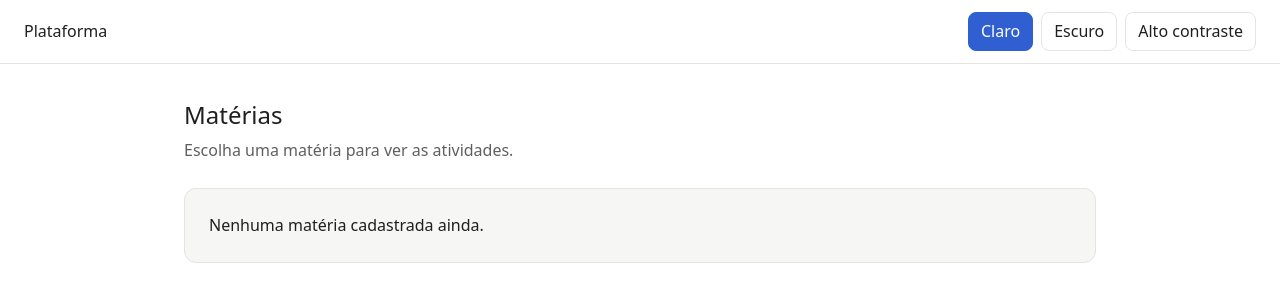
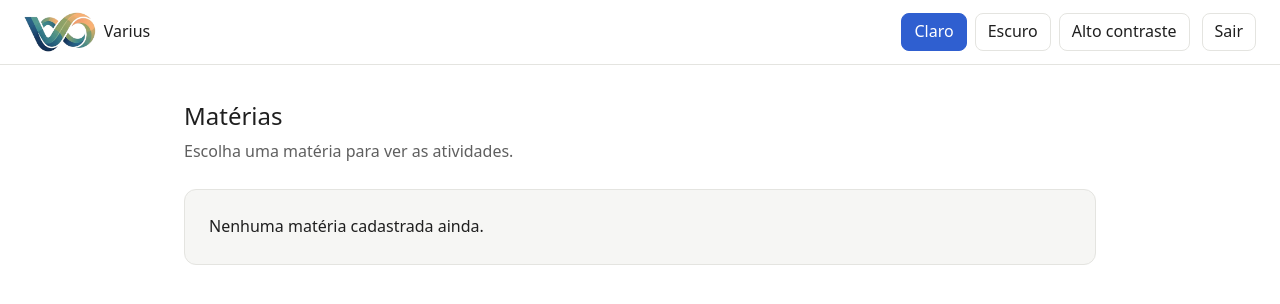
Before and after one commit to AlvesIsaqueP/plataforma-neurodivergentes, a Django app: page / in a window 1280 px wide. Shown: the top 304 px of the page. Run offline with Django 5.2, Linux system fonts and the light colour scheme; the visitor is signed in with stand-in values (Sample User, id 1); data that the repository does not hold is empty.

Commit message:
alterado logo e botão de sair do usuário

```diff
--- a/core/settings.py
+++ b/core/settings.py
@@ -139,3 +139,4 @@ MAILERS = {
 }
 LOGIN_URL = 'login'
 LOGIN_REDIRECT_URL = 'home'
+LOGOUT_REDIRECT_URL = 'login'
--- a/core/urls.py
+++ b/core/urls.py
@@ -25,6 +25,7 @@ urlpatterns = [
     path('api/', include('usuarios.urls')),
     path('api/', include('atividades.urls')),
     path('login/', auth_views.LoginView.as_view(template_name='usuarios/login.html'), name='login'),
+    path('sair/', auth_views.LogoutView.as_view(), name='logout'),
     path('', atividades_views.home, name='home'),
     path('materias/<int:pk>/', atividades_views.materia_detalhe, name='materia'),
 ]
--- a/static/css/estilo.css
+++ b/static/css/estilo.css
@@ -243,3 +243,59 @@ a.cartao-materia:hover {
     clip: rect(0, 0, 0, 0);
     white-space: nowrap;
 }
+
+.marca {
+    display: flex;
+    align-items: center;
+    gap: 0.5rem;
+}
+
+.logo {
+    height: 40px;
+    width: auto;
+}
+
+.logo-login {
+    display: block;
+    width: min(240px, 100%);
+    height: auto;
+    margin: 0 auto 1.25rem;
+}
+
+:root[data-tema="escuro"] .logo,
+:root[data-tema="escuro"] .logo-login,
+:root[data-tema="contraste"] .logo,
+:root[data-tema="contraste"] .logo-login {
+    background: #ffffff;
+    border-radius: 10px;
+    padding: 6px 10px;
+}
+
+:root[data-tema="escuro"] .logo-login,
+:root[data-tema="contraste"] .logo-login {
+    padding: 12px 16px;
+}
+
+.acoes {
+    display: flex;
+    align-items: center;
+    flex-wrap: wrap;
+    gap: 0.75rem;
+}
+
+.form-sair {
+    margin: 0;
+}
+
+.botao-sair {
+    background: transparent;
+    color: var(--texto);
+    border: var(--espessura) solid var(--borda);
+    border-radius: 8px;
+    padding: 0.35rem 0.75rem;
+    cursor: pointer;
+}
+
+.botao-sair:hover {
+    border-color: var(--destaque);
+}
--- a/templates/base.html
+++ b/templates/base.html
@@ -4,7 +4,7 @@
 <head>
     <meta charset="UTF-8">
     <meta name="viewport" content="width=device-width, initial-scale=1.0">
-    <title>{% block titulo %}Plataforma{% endblock %}</title>
+    <title>{% block titulo %}Varius{% endblock %}</title>
     <link rel="stylesheet" href="{% static 'css/estilo.css' %}">
     <script src="{% static 'js/tema.js' %}"></script>
 </head>
@@ -12,12 +12,24 @@
     <a class="pular-link" href="#conteudo">Pular para o conteúdo</a>
 
     <header class="cabecalho">
-        <a class="marca" href="/">Plataforma</a>
+        <a class="marca" href="/">
+            <img src="{% static 'img/logo-simbolo.png' %}" alt="" class="logo">
+            <span>Varius</span>
+        </a>
 
-        <div class="seletor-tema" role="group" aria-label="Escolher tema">
-            <button type="button" data-tema="claro">Claro</button>
-            <button type="button" data-tema="escuro">Escuro</button>
-            <button type="button" data-tema="contraste">Alto contraste</button>
+        <div class="acoes">
+            <div class="seletor-tema" role="group" aria-label="Escolher tema">
+                <button type="button" data-tema="claro">Claro</button>
+                <button type="button" data-tema="escuro">Escuro</button>
+                <button type="button" data-tema="contraste">Alto contraste</button>
+            </div>
+
+            {% if user.is_authenticated %}
+            <form method="post" action="{% url 'logout' %}" class="form-sair">
+                {% csrf_token %}
+                <button type="submit" class="botao-sair">Sair</button>
+            </form>
+            {% endif %}
         </div>
     </header>
 
--- a/usuarios/templates/usuarios/login.html
+++ b/usuarios/templates/usuarios/login.html
@@ -1,9 +1,11 @@
 {% extends "base.html" %}
+{% load static %}
 
 {% block titulo %}Entrar{% endblock %}
 
 {% block conteudo %}
 <section class="cartao cartao-login">
+    <img src="{% static 'img/logo-varius.png' %}" alt="Varius: educação inclusiva para crianças e adolescentes neurodivergentes" class="logo-login">
     <h1>Entrar</h1>
     <p class="suave">Acesso para professores e responsáveis.</p>
 
```
Also changed, not shown: static/img/logo-simbolo.png (added), static/img/logo-varius.png (added), static/img/logo.svg (added).
